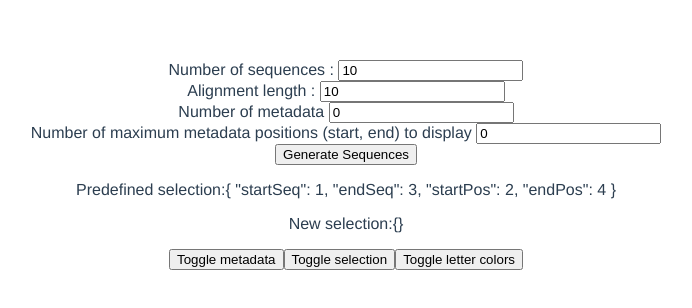
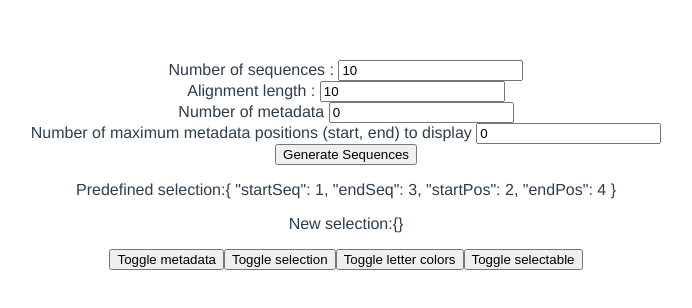
Before and after one commit to lipme/vue-msa-overview, a Vue app: page / in a window 1280 px wide. Shown: the top 308 px of the page, without its empty margins (294-986 px from the left). Built offline with nearby package versions, Linux system fonts and the light colour scheme; the HTML template or start-up script is replaced by a standard one.

Commit message:
selectable prop

```diff
--- a/package.json
+++ b/package.json
@@ -2,7 +2,7 @@
     "name": "vue-msa-overview",
     "description": "Vue component for displaying an overview of a multiple sequence alignment",
     "keywords": ["bioinformatics", "alignment", "vue", "msa"],
-    "version": "0.3.5",
+    "version": "0.3.7",
     "private": false,
     "license": "Apache-2.0",
     "author": {
--- a/src/App.vue
+++ b/src/App.vue
@@ -35,12 +35,17 @@
       Toggle letter colors
     </button>
 
+    <button @click="selectable = !selectable">
+      Toggle selectable
+    </button>
+
     <msa-overview
       :display-letters-mask="displayLetters"
       :display-metadata-mask="displayMetadata"
       :display-selection-mask="displaySelection"
       :seqs="seqs"
       :selection="selection"
+      :selectable="selectable"
       @select="setNewSelection"
     />
   </div>
@@ -65,7 +70,8 @@ export default {
       newSelection: {},
       displayMetadata: true,
       displaySelection: true,
-      displayLetters: true
+      displayLetters: true,
+      selectable: true
     };
   },
   computed: {
--- a/src/components/msaOverview/MsaOverview.vue
+++ b/src/components/msaOverview/MsaOverview.vue
@@ -18,6 +18,7 @@
       :width="width"
       :height="height"
       :selection="selection"
+      :movable="selectable"
       @select="emitSelect"
     ></selection-mask>
   </div>
@@ -38,6 +39,10 @@ export default {
   },
 
   props: {
+    selectable: {
+      type: Boolean,
+      default: true
+    },
     seqs: {
       type: Array,
       default: () => {
--- a/src/components/selectionMask/SelectionMask.vue
+++ b/src/components/selectionMask/SelectionMask.vue
@@ -39,6 +39,10 @@ export default {
       default: () => {
         return null;
       }
+    },
+    movable: {
+      type: Boolean,
+      default: true
     }
   },
   data() {
@@ -171,11 +175,13 @@ export default {
       this.$emit("select", selection);
     },
     mousedown(e) {
-      let pos = this.mousePosition(e);
+      if (this.movable) {
+        let pos = this.mousePosition(e);
 
-      this.$set(this.rect, "startX", pos.x);
-      this.$set(this.rect, "startY", pos.y);
-      drag = true;
+        this.$set(this.rect, "startX", pos.x);
+        this.$set(this.rect, "startY", pos.y);
+        drag = true;
+      }
     },
     drawSelection() {
       const canvas = this.$refs["canvas"];
```
